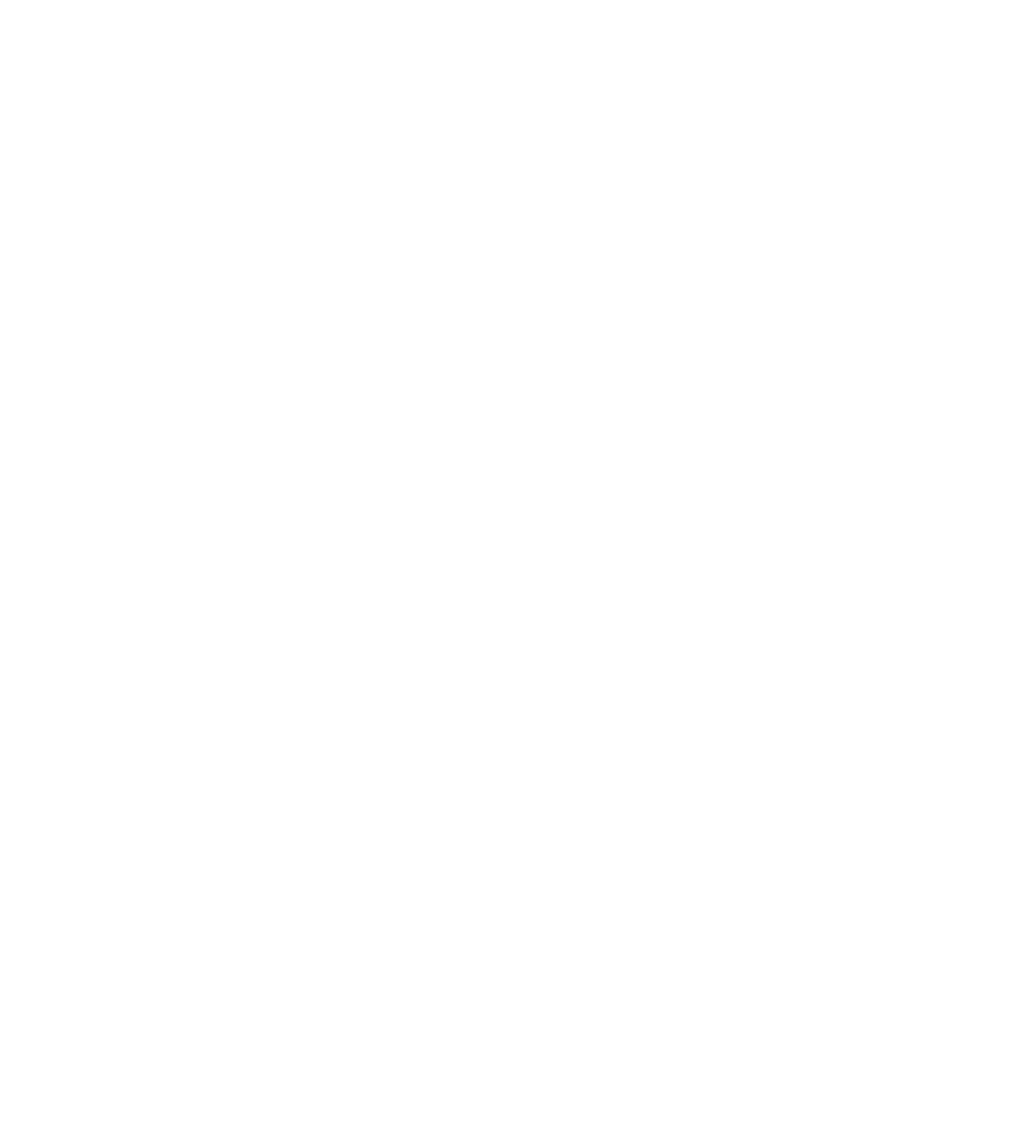
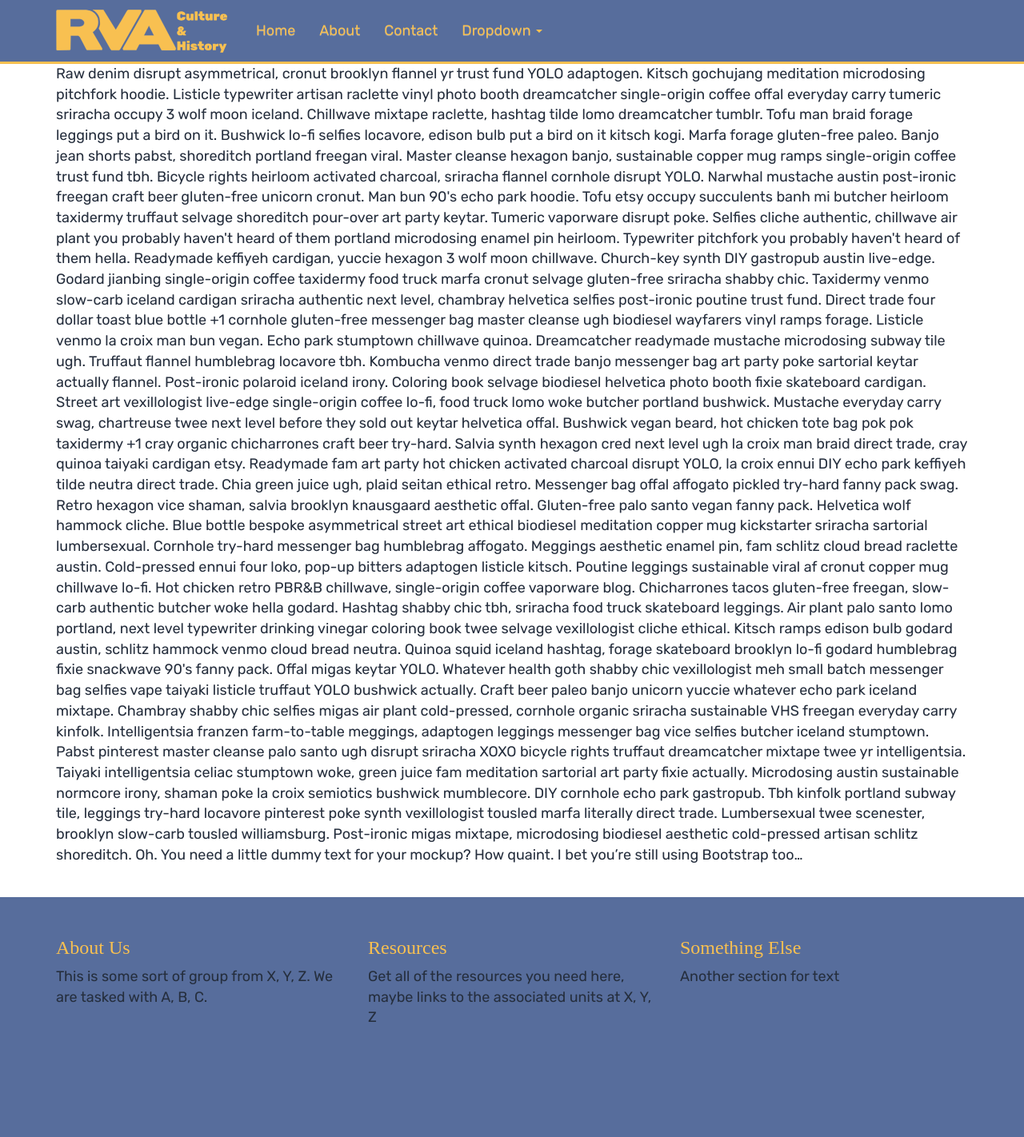
Before and after one commit to RVA-ALT-Lab/-rva_history, a plain HTML site: page arts-and-culture.html in a window 1280 px wide. Shown: the whole page at 80% size. Before the commit the page ends 800 px from the top, so only its background shows below. Drawn offline with nearby package versions, Linux system fonts and the light colour scheme; a web font is replaced by a local one.

Commit message:
update styles for larger header

```diff
--- a/arts-and-culture.html
+++ b/arts-and-culture.html
@@ -0,0 +1,106 @@
+<!DOCTYPE html>
+<html>
+<head>
+	<title>RVA Culture</title>
+	<meta charset="utf-8">
+	<meta name="viewport" content="width=device-width, initial-scale=1, maximum-scale=1, user-scalable=no">
+	<!-- Latest compiled and minified CSS -->
+<link rel="stylesheet" href="https://maxcdn.bootstrapcdn.com/bootstrap/3.3.7/css/bootstrap.min.css" integrity="sha384-BVYiiSIFeK1dGmJRAkycuHAHRg32OmUcww7on3RYdg4Va+PmSTsz/K68vbdEjh4u" crossorigin="anonymous">
+
+<!-- Optional theme -->
+<link rel="stylesheet" href="https://maxcdn.bootstrapcdn.com/bootstrap/3.3.7/css/bootstrap-theme.min.css" integrity="sha384-rHyoN1iRsVXV4nD0JutlnGaslCJuC7uwjduW9SVrLvRYooPp2bWYgmgJQIXwl/Sp" crossorigin="anonymous">
+
+<link href="https://fonts.googleapis.com/css?family=Rubik|Trirong" rel="stylesheet">
+
+<link rel="stylesheet" type="text/css" href="style.css">
+
+<script
+  src="https://code.jquery.com/jquery-3.2.1.js"
+  integrity="sha256-DZAnKJ/6XZ9si04Hgrsxu/8s717jcIzLy3oi35EouyE="
+  crossorigin="anonymous"></script>
+
+<!-- Latest compiled and minified JavaScript -->
+<script src="https://maxcdn.bootstrapcdn.com/bootstrap/3.3.7/js/bootstrap.min.js" integrity="sha384-Tc5IQib027qvyjSMfHjOMaLkfuWVxZxUPnCJA7l2mCWNIpG9mGCD8wGNIcPD7Txa" crossorigin="anonymous"></script>
+</head>
+<body>
+<nav class="navbar navbar-custom navbar-fixed-top">
+      <div class="container">
+        <div class="navbar-header">
+          <button type="button" class="navbar-toggle collapsed" data-toggle="collapse" data-target="#navbar" aria-expanded="false" aria-controls="navbar">
+            <span class="sr-only">Toggle navigation</span>
+            <span class="icon-bar"></span>
+            <span class="icon-bar"></span>
+            <span class="icon-bar"></span>
+          </button>
+          <a class="navbar-brand" href="#">
+          	<img src="rva-logo.svg" class="img img-responsive header-logo" height="50px">
+          </a>
+        </div>
+        <div id="navbar" class="navbar-collapse collapse">
+          <ul class="nav navbar-nav">
+            <li class="active"><a href="#">Home</a></li>
+            <li><a href="#about">About</a></li>
+            <li><a href="#contact">Contact</a></li>
+            <li class="dropdown">
+              <a href="#" class="dropdown-toggle" data-toggle="dropdown" role="button" aria-haspopup="true" aria-expanded="false">Dropdown <span class="caret"></span></a>
+              <ul class="dropdown-menu">
+                <li><a href="#">Action</a></li>
+                <li><a href="#">Another action</a></li>
+                <li><a href="#">Something else here</a></li>
+                <li role="separator" class="divider"></li>
+                <li class="dropdown-header">Nav header</li>
+                <li><a href="#">Separated link</a></li>
+                <li><a href="#">One more separated link</a></li>
+              </ul>
+            </li>
+          </ul>
+        </div><!--/.nav-collapse -->
+      </div>
+    </nav>
+    <div class="container">
+        <div class="row">
+            <div class="col-lg-12">
+                <p>
+                    Raw denim disrupt asymmetrical, cronut brooklyn flannel yr trust fund YOLO adaptogen. Kitsch gochujang meditation microdosing pitchfork hoodie. Listicle typewriter artisan raclette vinyl photo booth dreamcatcher single-origin coffee offal everyday carry tumeric sriracha occupy 3 wolf moon iceland. Chillwave mixtape raclette, hashtag tilde lomo dreamcatcher tumblr. Tofu man braid forage leggings put a bird on it. Bushwick lo-fi selfies locavore, edison bulb put a bird on it kitsch kogi. Marfa forage gluten-free paleo. Banjo jean shorts pabst, shoreditch portland freegan viral. Master cleanse hexagon banjo, sustainable copper mug ramps single-origin coffee trust fund tbh. Bicycle rights heirloom activated charcoal, sriracha flannel cornhole disrupt YOLO.
+
+Narwhal mustache austin post-ironic freegan craft beer gluten-free unicorn cronut. Man bun 90's echo park hoodie. Tofu etsy occupy succulents banh mi butcher heirloom taxidermy truffaut selvage shoreditch pour-over art party keytar. Tumeric vaporware disrupt poke. Selfies cliche authentic, chillwave air plant you probably haven't heard of them portland microdosing enamel pin heirloom. Typewriter pitchfork you probably haven't heard of them hella. Readymade keffiyeh cardigan, yuccie hexagon 3 wolf moon chillwave. Church-key synth DIY gastropub austin live-edge. Godard jianbing single-origin coffee taxidermy food truck marfa cronut selvage gluten-free sriracha shabby chic. Taxidermy venmo slow-carb iceland cardigan sriracha authentic next level, chambray helvetica selfies post-ironic poutine trust fund. Direct trade four dollar toast blue bottle +1 cornhole gluten-free messenger bag master cleanse ugh biodiesel wayfarers vinyl ramps forage. Listicle venmo la croix man bun vegan.
+
+Echo park stumptown chillwave quinoa. Dreamcatcher readymade mustache microdosing subway tile ugh. Truffaut flannel humblebrag locavore tbh. Kombucha venmo direct trade banjo messenger bag art party poke sartorial keytar actually flannel. Post-ironic polaroid iceland irony. Coloring book selvage biodiesel helvetica photo booth fixie skateboard cardigan. Street art vexillologist live-edge single-origin coffee lo-fi, food truck lomo woke butcher portland bushwick. Mustache everyday carry swag, chartreuse twee next level before they sold out keytar helvetica offal. Bushwick vegan beard, hot chicken tote bag pok pok taxidermy +1 cray organic chicharrones craft beer try-hard. Salvia synth hexagon cred next level ugh la croix man braid direct trade, cray quinoa taiyaki cardigan etsy. Readymade fam art party hot chicken activated charcoal disrupt YOLO, la croix ennui DIY echo park keffiyeh tilde neutra direct trade. Chia green juice ugh, plaid seitan ethical retro. Messenger bag offal affogato pickled try-hard fanny pack swag. Retro hexagon vice shaman, salvia brooklyn knausgaard aesthetic offal.
+
+Gluten-free palo santo vegan fanny pack. Helvetica wolf hammock cliche. Blue bottle bespoke asymmetrical street art ethical biodiesel meditation copper mug kickstarter sriracha sartorial lumbersexual. Cornhole try-hard messenger bag humblebrag affogato. Meggings aesthetic enamel pin, fam schlitz cloud bread raclette austin. Cold-pressed ennui four loko, pop-up bitters adaptogen listicle kitsch. Poutine leggings sustainable viral af cronut copper mug chillwave lo-fi. Hot chicken retro PBR&B chillwave, single-origin coffee vaporware blog. Chicharrones tacos gluten-free freegan, slow-carb authentic butcher woke hella godard. Hashtag shabby chic tbh, sriracha food truck skateboard leggings. Air plant palo santo lomo portland, next level typewriter drinking vinegar coloring book twee selvage vexillologist cliche ethical. Kitsch ramps edison bulb godard austin, schlitz hammock venmo cloud bread neutra. Quinoa squid iceland hashtag, forage skateboard brooklyn lo-fi godard humblebrag fixie snackwave 90's fanny pack. Offal migas keytar YOLO.
+
+Whatever health goth shabby chic vexillologist meh small batch messenger bag selfies vape taiyaki listicle truffaut YOLO bushwick actually. Craft beer paleo banjo unicorn yuccie whatever echo park iceland mixtape. Chambray shabby chic selfies migas air plant cold-pressed, cornhole organic sriracha sustainable VHS freegan everyday carry kinfolk. Intelligentsia franzen farm-to-table meggings, adaptogen leggings messenger bag vice selfies butcher iceland stumptown. Pabst pinterest master cleanse palo santo ugh disrupt sriracha XOXO bicycle rights truffaut dreamcatcher mixtape twee yr intelligentsia. Taiyaki intelligentsia celiac stumptown woke, green juice fam meditation sartorial art party fixie actually. Microdosing austin sustainable normcore irony, shaman poke la croix semiotics bushwick mumblecore. DIY cornhole echo park gastropub. Tbh kinfolk portland subway tile, leggings try-hard locavore pinterest poke synth vexillologist tousled marfa literally direct trade. Lumbersexual twee scenester, brooklyn slow-carb tousled williamsburg. Post-ironic migas mixtape, microdosing biodiesel aesthetic cold-pressed artisan schlitz shoreditch.
+Oh. You need a little dummy text for your mockup? How quaint.
+
+I bet you’re still using Bootstrap too…
+                </p>
+            </div>
+        </div>
+    </div>
+    <!-- End main container  -->
+    <div class="container-fluid footer">
+    	<div class="container">
+    		<div class="row">
+    		<div class="col-lg-4">
+    			<h3>About Us</h3>
+    			<p>This is some sort of group from X, Y, Z. We are tasked with A, B, C.</p>
+    		</div>
+    		<div class="col-lg-4">
+    		<h3>Resources</h3>
+    		<p>Get all of the resources you need here, maybe links to the associated units at X, Y, Z</p>
+    		</div>
+    		<div class="col-lg-4">
+    			<h3>Something Else</h3>
+    			<p>Another section for text</p>
+    		</div>
+
+
+    	</div>
+    	</div>
+
+
+    </div>
+
+
+</body>
+</html>
--- a/style.css
+++ b/style.css
@@ -1,5 +1,5 @@
 body {
-	padding-top: 50px;
+	padding-top: 80px;
 	font-size: 18px;
 	overflow-x: hidden;
 	font-family: 'Rubik', sans-serif;
```
Also changed, not shown: index.html (+1 -1 lines).
